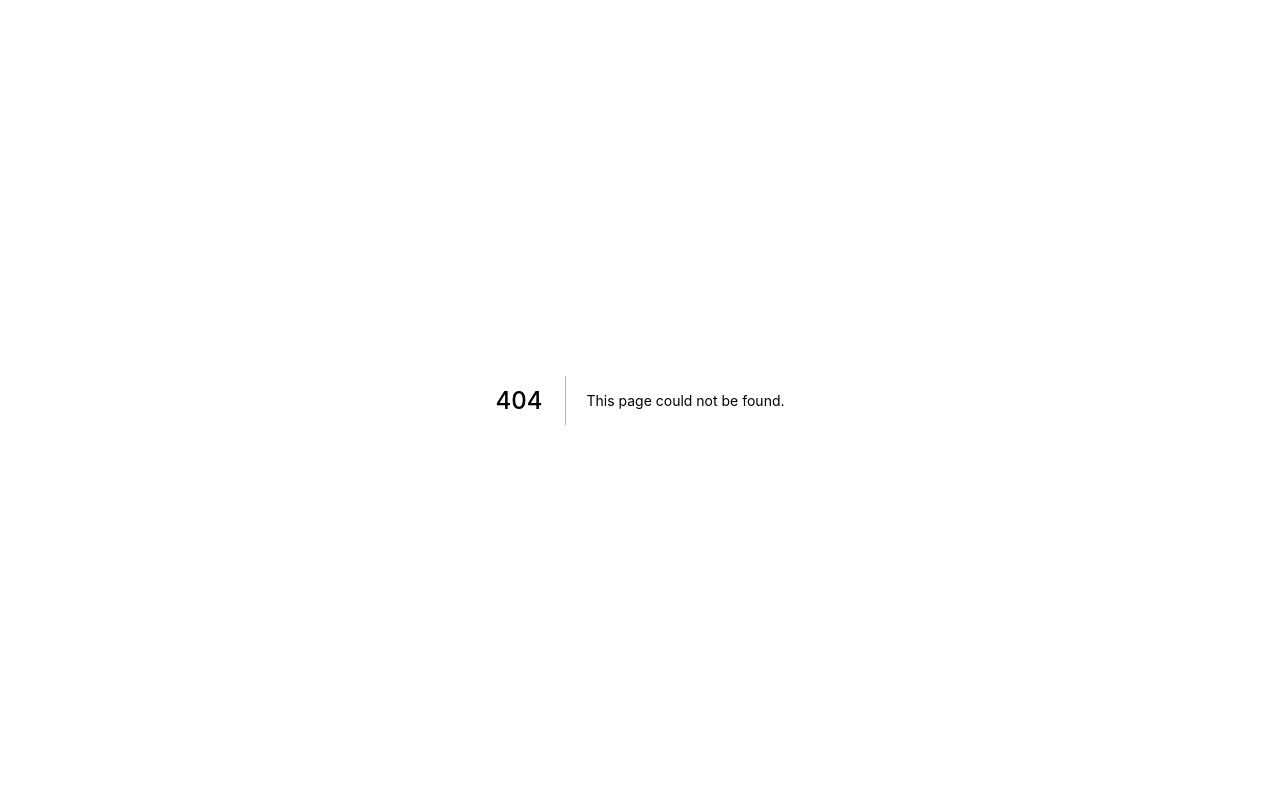
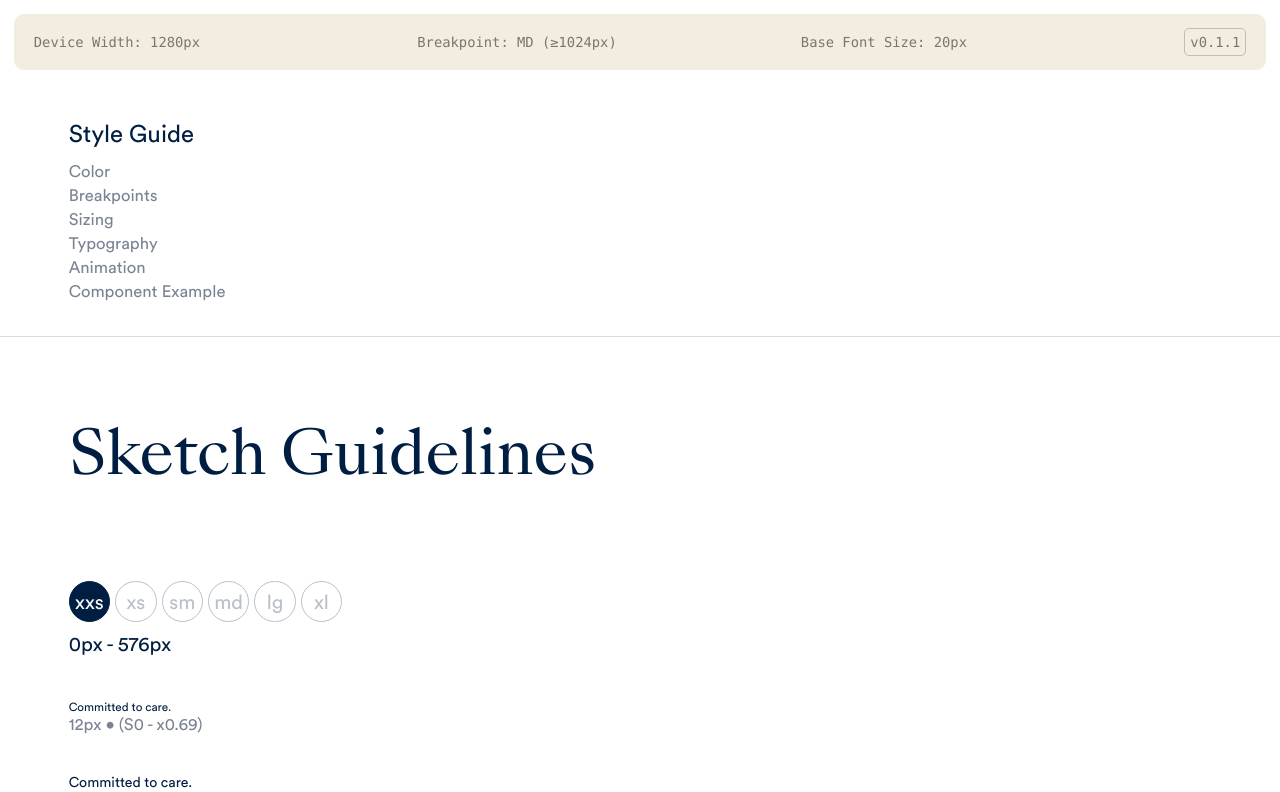
Before and after one commit to thisdesign/psd-reskin-toolkit, a Next.js app: page /sketch in a window 1280 px wide. Before the commit this address had no page. Shown: the top 792 px of the page. Built offline with nearby package versions, Linux system fonts and the light colour scheme.

Commit message:
added /sketch

```diff
--- a/src/components/PageViewTypeSize/PageViewTypeSize.tsx
+++ b/src/components/PageViewSketch/PageViewSketch.tsx
@@ -1,7 +1,7 @@
 import React from "react";
 import { Layout, Wrapper, Section, H1 } from "components";
 import Link from "next/link";
-import S from "./PageViewTypeSize.Styled";
+import S from "./PageViewSketch.Styled";
 import { SCALE, SIZES, FONT_SIZES } from "../../constants";
 
 const keys = [...Object.keys(FONT_SIZES)].reverse();
@@ -17,7 +17,7 @@ const PageViewTypeSize: React.FC<{ browserSize?: string }> = ({
     <Layout>
       <Wrapper>
         <Section>
-          <H1>Sketch Type sizing</H1>
+          <H1>Sketch Guidelines</H1>
         </Section>
         <Section>
           {keys.map((key) => (
--- a/src/components/index.js
+++ b/src/components/index.js
@@ -19,7 +19,7 @@ import PageViewType from "./PageViewType/PageViewType";
 import PageViewExample from "./PageViewExample/PageViewExample";
 import PageViewBreakpoints from "./PageViewBreakpoints/PageViewBreakpoints";
 import PageViewAnimation from "./PageViewAnimation/PageViewAnimation";
-import PageViewTypeSize from "./PageViewTypeSize/PageViewTypeSize";
+import PageViewSketch from "./PageViewSketch/PageViewSketch";
 
 export {
   PageViewColor,
@@ -28,7 +28,7 @@ export {
   PageViewExample,
   PageViewBreakpoints,
   PageViewAnimation,
-  PageViewTypeSize,
+  PageViewSketch,
   ScrollAnim,
   Changelog,
   ZoomImg,
--- a/src/pages/type-size.tsx
+++ b/src/pages/sketch.tsx
@@ -1,9 +1,9 @@
 import React from "react";
-import { PageViewTypeSize } from "components";
+import { PageViewSketch } from "components";
 import { NextPage } from "next";
 
 const TypeSize: NextPage<{ size: string }> = ({ size }) => {
-  return <PageViewTypeSize browserSize={size} />;
+  return <PageViewSketch browserSize={size} />;
 };
 
 TypeSize.getInitialProps = async ({ query }) => {
```
Also changed, not shown: src/components/PageViewSketch/PageViewSketch.Styled.tsx (renamed from src/components/PageViewTypeSize/PageViewTypeSize.Styled.tsx).
